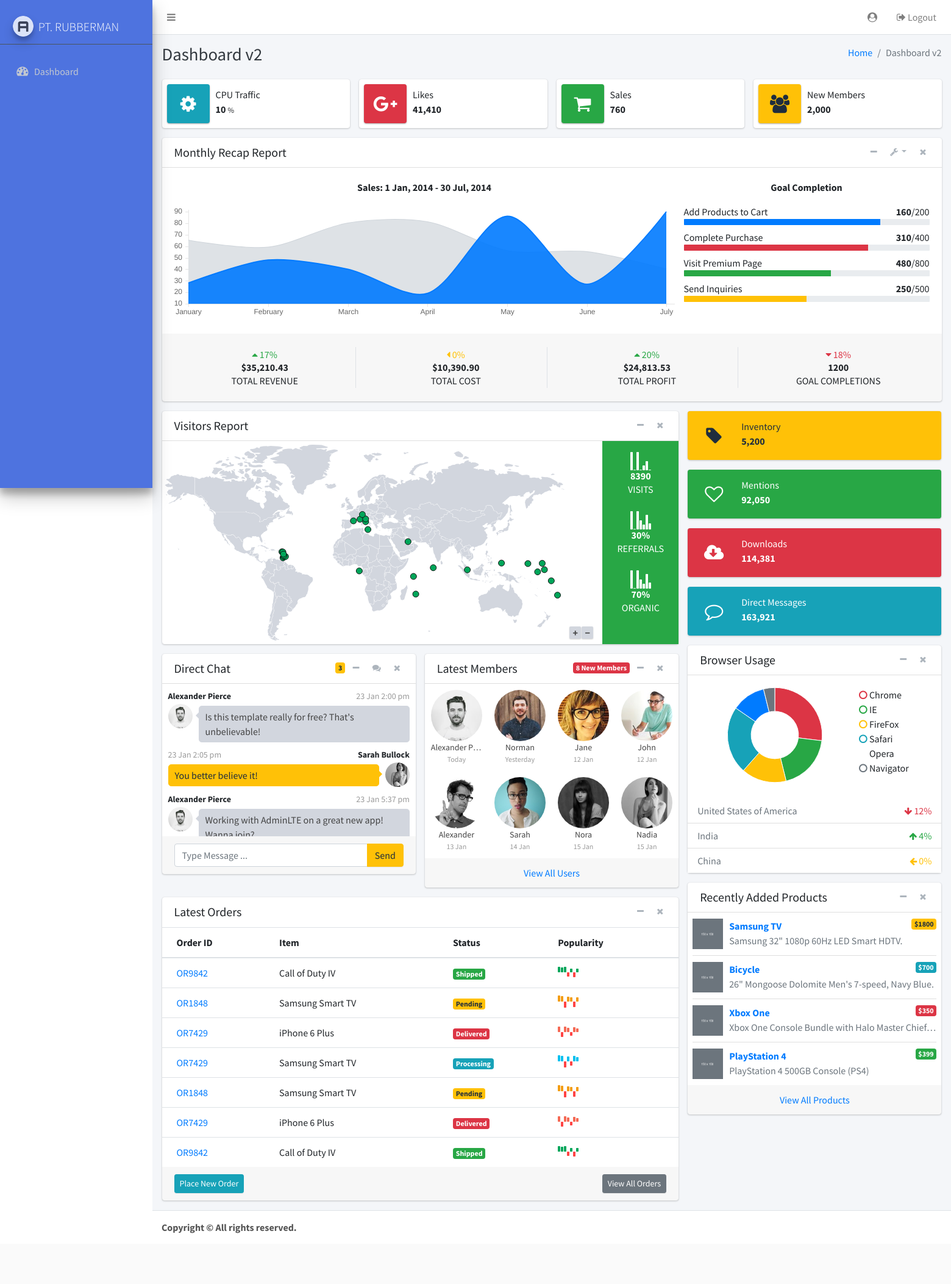
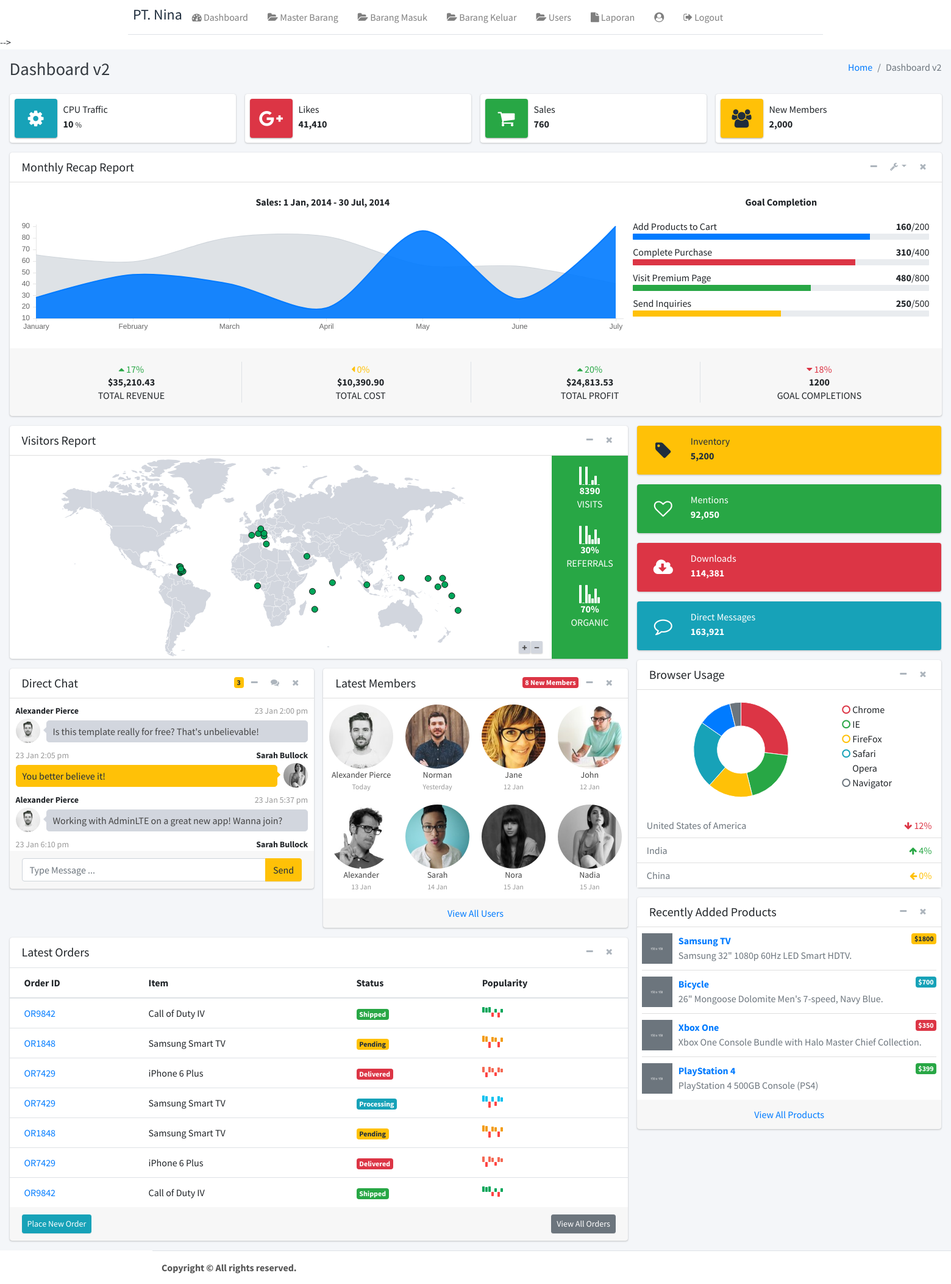
Before and after one commit to nuridincs/inventory-safety-stock, a CodeIgniter app: page /database/index.php/dashboard2/index in a window 1560 px wide; the page is wider, and only the part inside the window is pictured. Shown: that part at 61% size. Before the commit the page ends 2022 px from the top of that part, so only its background shows below. Run offline with CodeIgniter, Linux system fonts and the light colour scheme.

Commit message:
adjust style

```diff
--- a/application/models/M_general.php
+++ b/application/models/M_general.php
@@ -34,6 +34,9 @@ class M_general extends CI_Model {
               ->from($table)
               ->where($idName, $id)
               ->get();
+
+    // echo $this->db->last_query();die;
+
 
     return $query;
   }
--- a/application/views/content/barang_masuk/list.php
+++ b/application/views/content/barang_masuk/list.php
@@ -6,7 +6,7 @@
   <title>Data Barang Masuk</title>
 </head>
 <body>
-  <div class="content-wrapper">
+  <div class="content-wrappers container m-auto">
     <div class="content-header">
       <div class="container-fluid">
         <div class="row mb-2">
--- a/application/views/content/home.php
+++ b/application/views/content/home.php
@@ -1,9 +1,7 @@
 <div class="content-wrapper">
-  <div class="content-header">
+  <div class="content-header" style="height: 45vw !important">
     <div class="container-fluid">
-      <h1 class="m-0 text-dark">Selamat datang <strong><?php echo $this->session->userdata('nama'); ?></strong> di Sistem Informasi Persediaan Bahan Finish Good  PT. RUBBERMAN</h1>
-
-      <img src="assets/uploads/images/ban.jpg" class="img-fluid w-100 mt-5" alt="">
+      <h1 class="m-0 text-dark">Selamat datang <strong><?php echo $this->session->userdata('nama'); ?></strong> di Sistem Informasi Persediaan Bahan Finish Good  PT. NINA UTAMA</h1>
     </div>
   </div>
 </div>
--- a/application/views/content/laporan.php
+++ b/application/views/content/laporan.php
@@ -6,7 +6,7 @@
   <title>Data Laporan</title>
 </head>
 <body>
-  <div class="content-wrapper">
+  <div class="content-wrappers container m-auto">
     <div class="content-header">
       <div class="container-fluid">
         <div class="row mb-2">
--- a/application/views/content/list_barang_keluar.php
+++ b/application/views/content/list_barang_keluar.php
@@ -6,7 +6,7 @@
   <title>Data Barang Keluar</title>
 </head>
 <body>
-  <div class="content-wrapper">
+  <div class="content-wrappers container m-auto">
     <div class="content-header">
       <div class="container-fluid">
         <div class="row mb-2">
@@ -17,7 +17,7 @@
       </div>
     </div>
 
-    <section class="content">
+    <section class="content" style="height: 45vw !important">
       <div class="row">
         <div class="col-12">
           <div class="card">
--- a/application/views/content/list_master_barang.php
+++ b/application/views/content/list_master_barang.php
@@ -6,7 +6,7 @@
   <title>Data Master Barang</title>
 </head>
 <body>
-  <div class="content-wrapper">
+  <div class="content-wrappers container m-auto">
     <div class="content-header">
       <div class="container-fluid">
         <div class="row mb-2">
--- a/application/views/content/list_user.php
+++ b/application/views/content/list_user.php
@@ -6,7 +6,7 @@
   <title>Data User</title>
 </head>
 <body>
-  <div class="content-wrapper">
+  <div class="content-wrappers container m-auto">
     <div class="content-header">
       <div class="container-fluid">
         <div class="row mb-2">
--- a/application/views/dashboard1.php
+++ b/application/views/dashboard1.php
@@ -1,7 +1,7 @@
 <!DOCTYPE html>
 <html>
 <head>
-	<title>PT. RUBBERMAN | Dashboard</title>
+	<title>PT. NINA UTAMA | Dashboard</title>
 	<!-- meta -->
 	<?php require_once 'template/_meta.php'; ?>
 
@@ -20,7 +20,7 @@
 		<!-- sidebar -->
 		<?php require_once 'template/_sidebar.php'; ?>
 
-		<div class="content-wrapper">
+		<div class="content-wrapper" style="height: 30vw !important;">
 	    <!-- Content Header (Page header) -->
 	    <div class="content-header">
 	      <div class="container-fluid">
@@ -606,7 +606,7 @@
 	    <!-- Control sidebar content goes here -->
 	  </aside>
 	  <!-- /.control-sidebar -->
-		<?php require_once 'template/_footer.php'; ?>
+		<?php //require_once 'template/_footer.php'; ?>
 	</div>
 	<!-- ./wrapper -->
 	<!-- js -->
--- a/application/views/login.php
+++ b/application/views/login.php
@@ -3,7 +3,7 @@
 <head>
   <meta charset="utf-8">
   <meta http-equiv="X-UA-Compatible" content="IE=edge">
-  <title>Log in System PT. RUBBERMAN</title>
+  <title>Log in System PT. NINA UTAMA</title>
   <!-- Tell the browser to be responsive to screen width -->
   <meta name="viewport" content="width=device-width, initial-scale=1">
 
@@ -26,7 +26,7 @@
   <!-- /.login-logo -->
   <div class="card">
     <div class="card-body login-card-body">
-      <h3 class="login-box-msg">PT. RUBBERMAN</h3>
+      <h3 class="login-box-msg">PT. NINA UTAMA</h3>
 
       <?php if($this->session->flashdata('msg')){ ?>
         <div class="alert alert-danger alert-dismissible">
--- a/application/views/template.php
+++ b/application/views/template.php
@@ -1,7 +1,7 @@
 <!DOCTYPE html>
 <html>
 <head>
-	<title>PT. RUBBERMAN | Dashboard</title>
+	<title>PT. NINA UTAMA | Dashboard</title>
 	<!-- meta -->
 	<?php require_once 'template/_meta.php'; ?>
 
@@ -18,7 +18,7 @@
 		<!-- header -->
 		<?php require_once 'template/_nav.php'; ?>
 		<!-- sidebar -->
-		<?php require_once 'template/_sidebar.php'; ?>
+		<?php //require_once 'template/_sidebar.php'; ?>
 		<?php $this->load->view($content); ?>
 		<?php require_once 'template/_footer.php'; ?>
 	</div>
--- a/application/views/template/_css.php
+++ b/application/views/template/_css.php
@@ -18,3 +18,4 @@
 <link href="<?php echo base_url('assets');?>/vendor/AdminLTE-3.0.0-alpha/plugins/daterangepicker/daterangepicker-bs3.css" rel="stylesheet">
 <!-- bootstrap wysihtml5 - text editor -->
 <link href="<?php echo base_url('assets');?>/vendor/AdminLTE-3.0.0-alpha/plugins/bootstrap-wysihtml5/bootstrap3-wysihtml5.min.css" rel="stylesheet">
+<link href="<?php echo base_url('assets');?>/vendor/AdminLTE-3.0.0-alpha/dist/css/style.css" rel="stylesheet">
--- a/application/views/template/_meta.php
+++ b/application/views/template/_meta.php
@@ -2,4 +2,4 @@
 <meta http-equiv="X-UA-Compatible" content="IE=edge">
 <!-- Tell the browser to be responsive to screen width -->
 <meta name="viewport" content="width=device-width, initial-scale=1">
-<link href='<?= base_url("assets/uploads/images/avatar.png"); ?>' rel='shortcut icon' type='image/x-icon' />
+<!-- <link href='<?= base_url("assets/uploads/images/avatar.png"); ?>' rel='shortcut icon' type='image/x-icon' /> -->
--- a/application/views/template/_nav.php
+++ b/application/views/template/_nav.php
@@ -1,12 +1,63 @@
 <!-- Navbar -->
-<nav class="main-header navbar navbar-expand bg-white navbar-light border-bottom">
+<nav class="main-headers container navbar navbar-expand bg-white navbar-light border-bottom">
 	<!-- Left navbar links -->
-	<ul class="navbar-nav">
+	<!-- <ul class="navbar-nav">
 		<li class="nav-item">
 			<a class="nav-link" data-widget="pushmenu" href="#"><i class="fa fa-bars"></i></a>
 		</li>
-	</ul>
-	<ul class="navbar-nav ml-auto">
+	</ul> -->
+	<ul class="navbar-nav">
+		<li class="nav-item d-flex align-items-center">
+			<h4>PT. Nina</h4>
+		</li>
+		<li class="nav-item">
+			<a href="<?php echo base_url('/general') ?>" class="nav-link">
+				<i class="nav-icon fa fa-dashboard"></i>
+				<span>
+					Dashboard
+				</span>
+			</a>
+		</li>
+		<li class="nav-item">
+			<a href="<?php echo base_url('/general/listBarang') ?>" class="nav-link">
+				<i class="nav-icon fa fa-folder-open"></i>
+				<span>
+					Master Barang
+				</span>
+			</a>
+		</li>
+		<li class="nav-item">
+			<a href="<?php echo base_url('/general/listBarangMasuk') ?>" class="nav-link">
+				<i class="nav-icon fa fa-folder-open"></i>
+				<span>
+					Barang Masuk
+				</span>
+			</a>
+		</li>
+		<li class="nav-item">
+			<a href="<?php echo base_url('/general/listBarangKeluar') ?>" class="nav-link">
+				<i class="nav-icon fa fa-folder-open"></i>
+				<span>
+				Barang Keluar
+				</span>
+			</a>
+		</li>
+		<li class="nav-item">
+			<a href="<?php echo base_url('/general/listUser') ?>" class="nav-link">
+				<i class="nav-icon fa fa-folder-open"></i>
+				<span>
+				Users
+				</span>
+			</a>
+		</li>
+		<li class="nav-item">
+			<a href="<?php echo base_url('/general/laporan') ?>" class="nav-link">
+				<i class="nav-icon fa fa-file"></i>
+				<span>
+				Laporan
+				</span>
+			</a>
+		</li>
 		<li class="nav-item">
 			<a class="nav-link" href="#"><i class="fa fa-user-circle"></i> <?php echo $this->session->userdata('nama'); ?></a>
 		</li>
--- a/application/views/template/_sidebar.php
+++ b/application/views/template/_sidebar.php
@@ -1,25 +1,12 @@
-<!-- Main Sidebar Container -->
+<!--
 <aside class="main-sidebar sidebar-dark-primary elevation-4 bg-sidebar">
-	<!-- Brand Logo -->
 	<a href="/general" class="brand-link my-3 text-primary">
 		<img src="<?php echo base_url()?>assets/vendor/AdminLTE-3.0.0-alpha/dist/img/AdminLTELogo.png" alt="AdminLTE Logo" class="brand-image img-circle elevation-3"
 				 style="opacity: .8">
-		<span class="brand-text font-weight-light">PT. RUBBERMAN</span>
+		<span class="brand-text font-weight-light">PT. NINA UTAMA</span>
 	</a>
 
-	<!-- Sidebar -->
 	<div class="sidebar">
-		<!-- Sidebar user panel (optional) -->
-		<!-- <div class="user-panel mt-3 pb-3 mb-3 d-flex">
-			<div class="image">
-				<img src="<?php //echo base_url()?>assets/vendor/AdminLTE-3.0.0-alpha/dist/img/user2-160x160.jpg" class="img-circle elevation-2" alt="User Image">
-			</div>
-			<div class="info">
-				<a href="#" class="d-block"><?php //echo $this->session->userdata('nama'); ?></a>
-			</div>
-		</div> -->
-
-		<!-- Sidebar Menu -->
 		<nav class="mt-2">
 			<ul class="nav nav-pills nav-sidebar flex-column" data-widget="treeview" role="menu" data-accordion="false">
 					<li class="nav-item">
@@ -128,4 +115,4 @@ $(".nav-link").on("click", function(){
 	$(".nav-link").removeClass(localStorage.getItem("status"));
 	$(this).addClass(localStorage.getItem("status"));
 });
-</script>
+</script> -->
--- /dev/null
+++ b/assets/vendor/AdminLTE-3.0.0-alpha/dist/css/style.css
@@ -0,0 +1,7 @@
+.content-wrapper {
+  margin-left: unset !important;
+}
+
+/* .content-header {
+  height: 30vw !important;
+} */
```
Also changed, not shown: application/controllers/General.php (+4 -4 lines).
